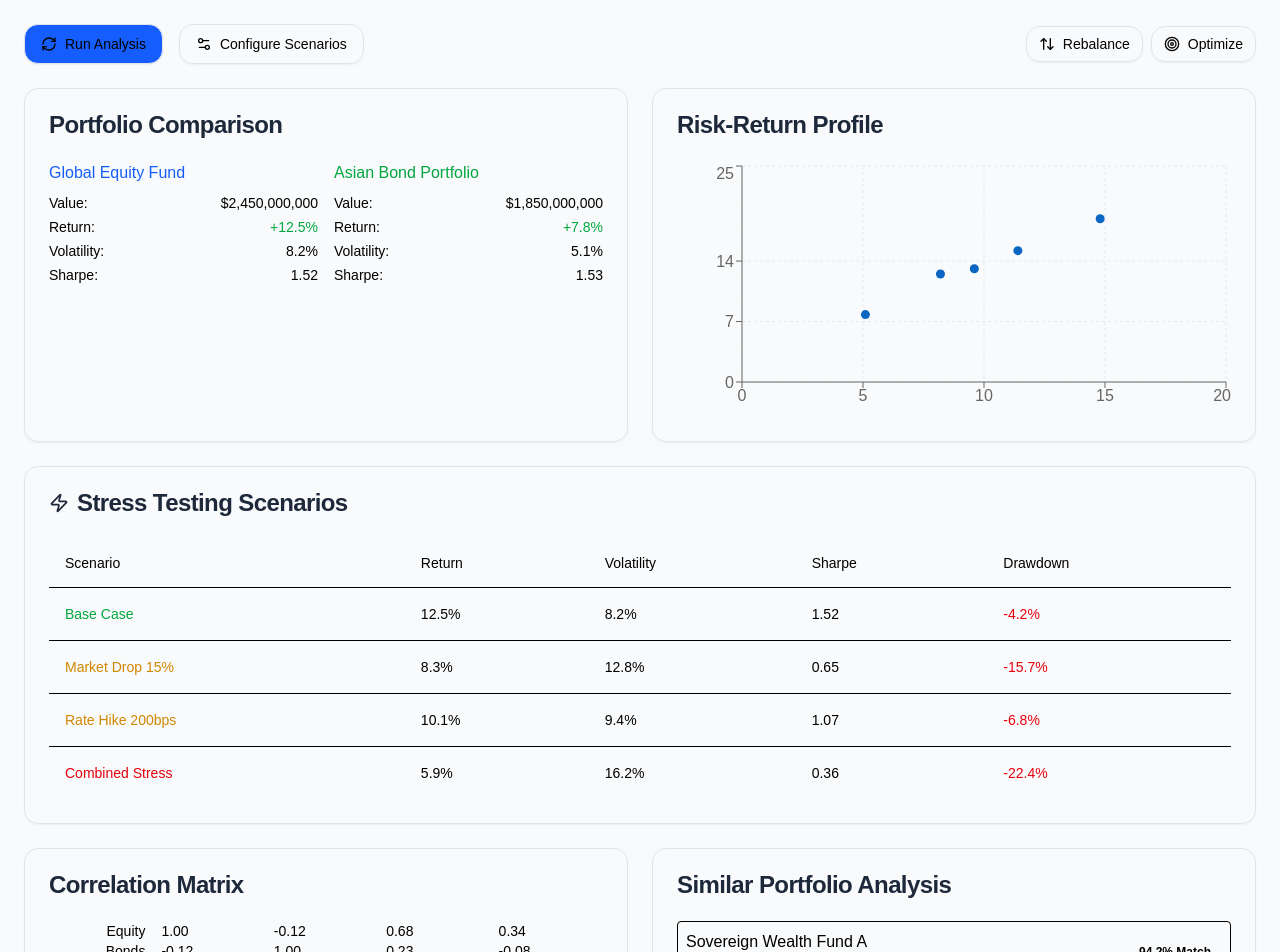
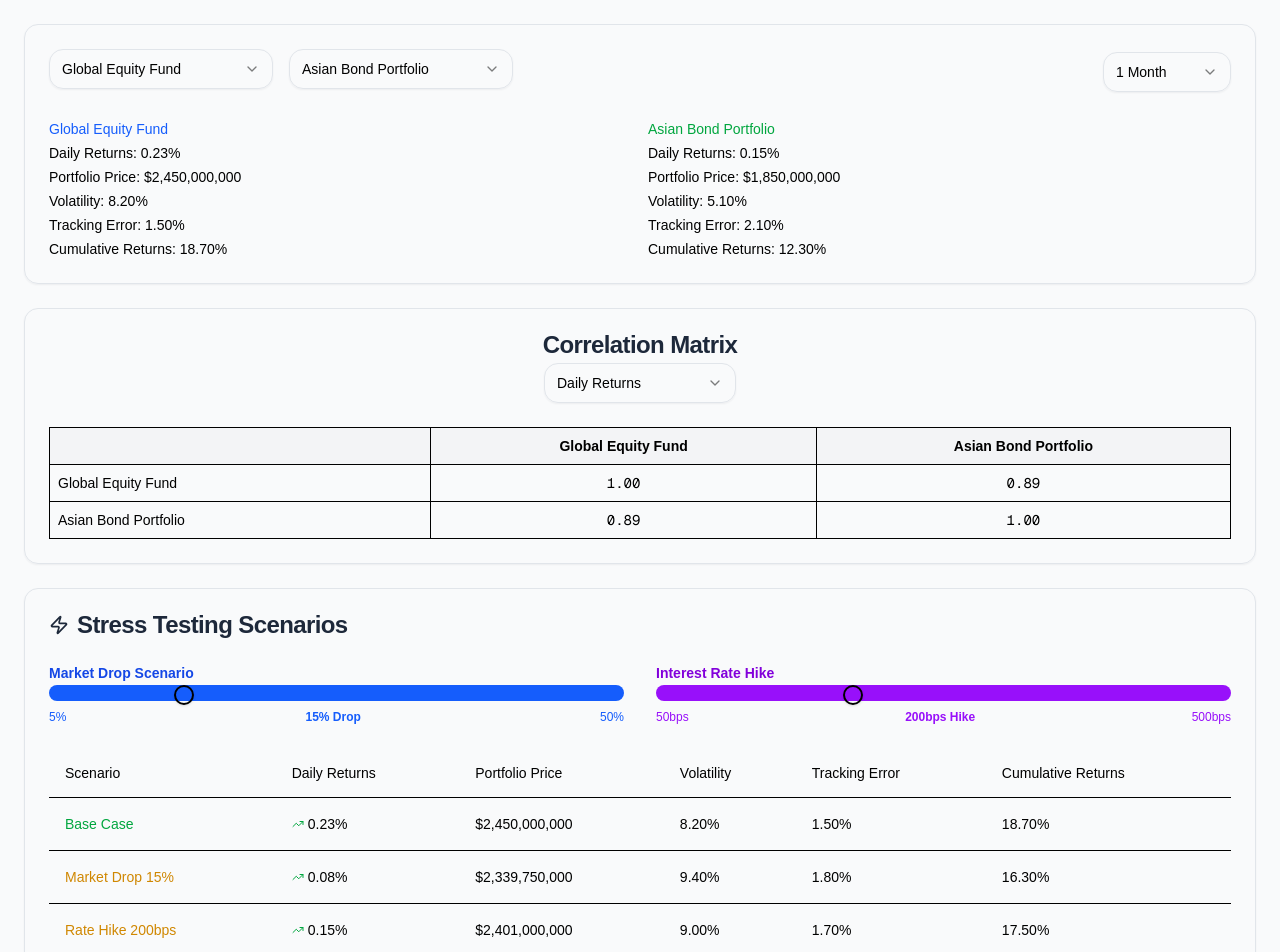
Before and after one commit to farhan-navas/gic-hacka, a Next.js app in the folder web-app/: page /portfolio in a window 1280 px wide. Shown: the top 952 px of the page. Built offline with nearby package versions, Linux system fonts and the light colour scheme.

Commit message:
Updated toggle for portfolio and visualisations

```diff
--- a/web-app/src/app/portfolio/page.tsx
+++ b/web-app/src/app/portfolio/page.tsx
@@ -7,8 +7,6 @@ import {
   CardHeader,
   CardTitle,
 } from "@/components/ui/card";
-import { Button } from "@/components/ui/button";
-import { Slider } from "@/components/ui/slider";
 import {
   Select,
   SelectContent,
@@ -16,74 +14,69 @@ import {
   SelectTrigger,
   SelectValue,
 } from "@/components/ui/select";
-import {
-  Table,
-  TableBody,
-  TableCell,
-  TableHead,
-  TableHeader,
-  TableRow,
-} from "@/components/ui/table";
-import { Badge } from "@/components/ui/badge";
-import {
-  ScatterChart,
-  Scatter,
-  XAxis,
-  YAxis,
-  CartesianGrid,
-  Tooltip,
-  ResponsiveContainer,
-} from "recharts";
-import {
-  TrendingUp,
-  TrendingDown,
-  Zap,
-  Target,
-  RefreshCw,
-  ArrowUpDown,
-  Settings2,
-} from "lucide-react";
+import { Table, TableBody, TableCell, TableHead, TableHeader, TableRow } from "@/components/ui/table";
+import { Slider } from "@/components/ui/slider";
+import { TrendingUp, TrendingDown, Zap } from "lucide-react";
 
-// mock data (later replace with API calls to FastAPI)
+// ------------------- Mock Data -------------------
 const portfolios = [
   { id: "1", name: "Global Equity Fund", value: 2450000000 },
   { id: "2", name: "Asian Bond Portfolio", value: 1850000000 },
 ];
 
-const correlationMatrix = [
-  { asset: "Equity", equity: 1.0, bonds: -0.12, reits: 0.68, commodities: 0.34 },
-  { asset: "Bonds", equity: -0.12, bonds: 1.0, reits: 0.23, commodities: -0.08 },
-  { asset: "REITs", equity: 0.68, bonds: 0.23, reits: 1.0, commodities: 0.45 },
-  { asset: "Commodities", equity: 0.34, bonds: -0.08, reits: 0.45, commodities: 1.0 },
+const portfolioMetrics = {
+  "1": { dailyReturns: 0.23, portfolioPrice: 2450000000, volatility: 8.2, trackingError: 1.5, cumulativeReturns: 18.7 },
+  "2": { dailyReturns: 0.15, portfolioPrice: 1850000000, volatility: 5.1, trackingError: 2.1, cumulativeReturns: 12.3 },
+} as const;
+
+type PortfolioId = keyof typeof portfolioMetrics;
+
+const timePeriodOptions = [
+  { value: "1W", label: "1 Week" },
+  { value: "1M", label: "1 Month" },
+  { value: "3M", label: "3 Months" },
+  { value: "6M", label: "6 Months" },
+  { value: "1Y", label: "1 Year" },
 ];
 
-export default function PortfolioPage() {
-  const [selectedPortfolioA, setSelectedPortfolioA] = useState(portfolios[0].id);
-  const [selectedPortfolioB, setSelectedPortfolioB] = useState(portfolios[1].id);
-  const [marketDropPercent, setMarketDropPercent] = useState([15]);
-  const [rateHikePercent, setRateHikePercent] = useState([200]);
-
-  const riskReturnData = [
-    { risk: 8.2, return: 12.5, name: "Global Equity Fund" },
-    { risk: 5.1, return: 7.8, name: "Asian Bond Portfolio" },
-    { risk: 11.4, return: 15.2, name: "Real Estate Investment" },
-    { risk: 14.8, return: 18.9, name: "Alternative Investments" },
-    { risk: 9.6, return: 13.1, name: "Benchmark" },
+const metricsList = [
+  { key: "dailyReturns", label: "Daily Returns" },
+  { key: "portfolioPrice", label: "Portfolio Price" },
+  { key: "volatility", label: "Volatility" },
+  { key: "trackingError", label: "Tracking Error" },
+  { key: "cumulativeReturns", label: "Cumulative Returns" },
 ];
 
-  const stressTestResults = [
-    { scenario: "Base Case", return: 12.5, volatility: 8.2, sharpe: 1.52, drawdown: -4.2 },
-    { scenario: `Market Drop ${marketDropPercent[0]}%`, return: 8.3, volatility: 12.8, sharpe: 0.65, drawdown: -15.7 },
-    { scenario: `Rate Hike ${rateHikePercent[0]}bps`, return: 10.1, volatility: 9.4, sharpe: 1.07, drawdown: -6.8 },
-    { scenario: "Combined Stress", return: 5.9, volatility: 16.2, sharpe: 0.36, drawdown: -22.4 },
-  ];
+const portfolioTimeSeries = {
+  "1": {
+    dailyReturns: [0.2, 0.3, 0.25, 0.22, 0.28, 0.24, 0.27],
+    portfolioPrice: [2450, 2455, 2460, 2462, 2465, 2466, 2468],
+    volatility: [8.1, 8.3, 8.2, 8.4, 8.2, 8.3, 8.2],
+    trackingError: [1.4, 1.5, 1.6, 1.5, 1.5, 1.4, 1.5],
+    cumulativeReturns: [18.5, 18.6, 18.7, 18.8, 18.7, 18.6, 18.7],
+  },
+  "2": {
+    dailyReturns: [0.15, 0.18, 0.17, 0.16, 0.19, 0.16, 0.17],
+    portfolioPrice: [1850, 1851, 1852, 1853, 1854, 1855, 1856],
+    volatility: [5.0, 5.2, 5.1, 5.3, 5.1, 5.2, 5.1],
+    trackingError: [2.0, 2.1, 2.2, 2.1, 2.1, 2.0, 2.1],
+    cumulativeReturns: [12.2, 12.3, 12.4, 12.3, 12.2, 12.3, 12.3],
+  },
+};
 
-  const similarPortfolios = [
-    { name: "Sovereign Wealth Fund A", similarity: 94.2, returns: 11.8, risk: 8.5 },
-    { name: "University Endowment B", similarity: 91.7, returns: 13.1, risk: 9.1 },
-    { name: "Pension Fund C", similarity: 88.3, returns: 10.9, risk: 7.8 },
-    { name: "Insurance Portfolio D", similarity: 85.6, returns: 12.3, risk: 8.9 },
-  ];
+// ------------------- Utils -------------------
+function calcCorrelation(arr1: number[], arr2: number[]): number {
+  const n = arr1.length;
+  const mean1 = arr1.reduce((a, b) => a + b, 0) / n;
+  const mean2 = arr2.reduce((a, b) => a + b, 0) / n;
+  const cov = arr1.map((v, i) => (v - mean1) * (arr2[i] - mean2)).reduce((a, b) => a + b, 0) / n;
+  const std1 = Math.sqrt(arr1.map((v) => (v - mean1) ** 2).reduce((a, b) => a + b, 0) / n);
+  const std2 = Math.sqrt(arr2.map((v) => (v - mean2) ** 2).reduce((a, b) => a + b, 0) / n);
+  return cov / (std1 * std2);
+}
+
+const formatCurrency = (value: number) =>
+  new Intl.NumberFormat("en-US", { style: "currency", currency: "USD", maximumFractionDigits: 0 }).format(value);
 
 const getScenarioColor = (scenario: string) => {
   if (scenario.includes("Base")) return "text-green-600";
@@ -91,73 +84,109 @@ export default function PortfolioPage() {
   return "text-yellow-600";
 };
 
-  const formatCurrency = (value: number) =>
-    new Intl.NumberFormat("en-US", {
-      style: "currency",
-      currency: "USD",
-      maximumFractionDigits: 0,
-    }).format(value);
+// ------------------- Component -------------------
+export default function PortfolioPage() {
+  const [selectedPortfolioA, setSelectedPortfolioA] = useState(portfolios[0].id);
+  const [selectedPortfolioB, setSelectedPortfolioB] = useState(portfolios[1].id);
+  const [selectedTimePeriod, setSelectedTimePeriod] = useState("1M");
+  const [selectedMetric, setSelectedMetric] = useState("dailyReturns");
+  const [marketDropPercent, setMarketDropPercent] = useState([15]);
+  const [rateHikePercent, setRateHikePercent] = useState([200]);
+
+  // Stress Test Calculation
+  function getStressTestResults(portfolioId: PortfolioId, marketDrop: number, rateHike: number) {
+    const base = portfolioMetrics[portfolioId];
+    const marketDropFactor = marketDrop / 50;
+    const rateHikeFactor = rateHike / 500;
+
+    return [
+      { scenario: "Base Case", ...base },
+      {
+        scenario: `Market Drop ${marketDrop}%`,
+        dailyReturns: base.dailyReturns - marketDropFactor * 0.5,
+        portfolioPrice: base.portfolioPrice * (1 - marketDropFactor * 0.15),
+        volatility: base.volatility + marketDropFactor * 4,
+        trackingError: base.trackingError + marketDropFactor * 1,
+        cumulativeReturns: base.cumulativeReturns - marketDropFactor * 8,
+      },
+      {
+        scenario: `Rate Hike ${rateHike}bps`,
+        dailyReturns: base.dailyReturns - rateHikeFactor * 0.2,
+        portfolioPrice: base.portfolioPrice * (1 - rateHikeFactor * 0.05),
+        volatility: base.volatility + rateHikeFactor * 2,
+        trackingError: base.trackingError + rateHikeFactor * 0.5,
+        cumulativeReturns: base.cumulativeReturns - rateHikeFactor * 3,
+      },
+      {
+        scenario: "Combined Stress",
+        dailyReturns: base.dailyReturns - (marketDropFactor * 0.5 + rateHikeFactor * 0.2),
+        portfolioPrice: base.portfolioPrice * (1 - marketDropFactor * 0.15) * (1 - rateHikeFactor * 0.05),
+        volatility: base.volatility + (marketDropFactor * 4 + rateHikeFactor * 2),
+        trackingError: base.trackingError + (marketDropFactor * 1 + rateHikeFactor * 0.5),
+        cumulativeReturns: base.cumulativeReturns - (marketDropFactor * 8 + rateHikeFactor * 3),
+      },
+    ];
+  }
+
+  const stressTestResults = getStressTestResults(
+    selectedPortfolioA as PortfolioId,
+    marketDropPercent[0],
+    rateHikePercent[0]
+  );
+
+  // Correlation Matrix
+  const portfolioIds = Object.keys(portfolioTimeSeries);
+  const correlationMatrix = portfolioIds.map((idA) =>
+    portfolioIds.map((idB) => {
+      const arrA = portfolioTimeSeries[idA as keyof typeof portfolioTimeSeries]?.[selectedMetric as keyof typeof portfolioTimeSeries["1"]];
+      const arrB = portfolioTimeSeries[idB as keyof typeof portfolioTimeSeries]?.[selectedMetric as keyof typeof portfolioTimeSeries["1"]];
+      if (!arrA || !arrB) return NaN;
+      return calcCorrelation(arrA, arrB);
+    })
+  );
 
   return (
     <div className="space-y-6 p-6">
-      {/* Quick Actions */}
-      <div className="flex items-center justify-between">
-        <div className="flex items-center gap-4">
-          <Button className="bg-blue-600 hover:bg-blue-700">
-            <RefreshCw className="h-4 w-4 mr-2" />
-            Run Analysis
-          </Button>
-          <Button variant="outline">
-            <Settings2 className="h-4 w-4 mr-2" />
-            Configure Scenarios
-          </Button>
+      {/* Portfolio Comparison Section */}
+      <Card>
+        <CardHeader className="flex flex-col md:flex-row md:items-center md:justify-between gap-4">
+          <div className="flex gap-4">
+            <Select value={selectedPortfolioA} onValueChange={setSelectedPortfolioA}>
+              <SelectTrigger className="w-56"><SelectValue /></SelectTrigger>
+              <SelectContent>
+                {portfolios.map((p) => <SelectItem key={p.id} value={p.id}>{p.name}</SelectItem>)}
+              </SelectContent>
+            </Select>
+            <Select value={selectedPortfolioB} onValueChange={setSelectedPortfolioB}>
+              <SelectTrigger className="w-56"><SelectValue /></SelectTrigger>
+              <SelectContent>
+                {portfolios.map((p) => <SelectItem key={p.id} value={p.id}>{p.name}</SelectItem>)}
+              </SelectContent>
+            </Select>
           </div>
-        <div className="flex items-center gap-2">
-          <Button variant="outline" size="sm">
-            <ArrowUpDown className="h-4 w-4 mr-2" />
-            Rebalance
-          </Button>
-          <Button variant="outline" size="sm">
-            <Target className="h-4 w-4 mr-2" />
-            Optimize
-          </Button>
-        </div>
-      </div>
-
-      {/* Portfolio Comparison + Risk-Return */}
-      <div className="grid grid-cols-1 lg:grid-cols-2 gap-6">
-        {/* Comparison */}
-        <Card>
-          <CardHeader>
-            <CardTitle>Portfolio Comparison</CardTitle>
+          <Select value={selectedTimePeriod} onValueChange={setSelectedTimePeriod}>
+            <SelectTrigger className="w-32"><SelectValue placeholder="Select period" /></SelectTrigger>
+            <SelectContent>
+              {timePeriodOptions.map((option) => (
+                <SelectItem key={option.value} value={option.value}>{option.label}</SelectItem>
+              ))}
+            </SelectContent>
+          </Select>
         </CardHeader>
         <CardContent>
           <div className="grid grid-cols-2 gap-4">
-              {([selectedPortfolioA, selectedPortfolioB] as string[]).map((selected, idx) => {
-                const portfolio = portfolios.find((p) => p.id === selected)!;
+            {[selectedPortfolioA, selectedPortfolioB].map((selected, idx) => {
+              const metrics = portfolioMetrics[selected as PortfolioId];
               return (
-                  <div key={idx} className="space-y-2">
+                <div key={idx} className="space-y-1 text-sm">
                   <h4 className={`font-medium ${idx === 0 ? "text-blue-600" : "text-green-600"}`}>
-                      {portfolio.name}
+                    {portfolios.find((p) => p.id === selected)?.name}
                   </h4>
-                    <div className="space-y-1 text-sm">
-                      <div className="flex justify-between">
-                        <span>Value:</span>
-                        <span>{formatCurrency(portfolio.value)}</span>
-                      </div>
-                      <div className="flex justify-between">
-                        <span>Return:</span>
-                        <span className="text-green-600">+{idx === 0 ? 12.5 : 7.8}%</span>
-                      </div>
-                      <div className="flex justify-between">
-                        <span>Volatility:</span>
-                        <span>{idx === 0 ? "8.2%" : "5.1%"}</span>
-                      </div>
-                      <div className="flex justify-between">
-                        <span>Sharpe:</span>
-                        <span>{idx === 0 ? "1.52" : "1.53"}</span>
-                      </div>
-                    </div>
+                  <div>Daily Returns: {metrics.dailyReturns.toFixed(2)}%</div>
+                  <div>Portfolio Price: {formatCurrency(metrics.portfolioPrice)}</div>
+                  <div>Volatility: {metrics.volatility.toFixed(2)}%</div>
+                  <div>Tracking Error: {metrics.trackingError.toFixed(2)}%</div>
+                  <div>Cumulative Returns: {metrics.cumulativeReturns.toFixed(2)}%</div>
                 </div>
               );
             })}
@@ -165,26 +194,49 @@ export default function PortfolioPage() {
         </CardContent>
       </Card>
 
-        {/* Risk-Return Scatter */}
+      {/* Correlation Matrix */}
       <Card>
-          <CardHeader>
-            <CardTitle>Risk-Return Profile</CardTitle>
+        <CardHeader className="flex justify-between items-center">
+          <CardTitle>Correlation Matrix</CardTitle>
+          <Select value={selectedMetric} onValueChange={setSelectedMetric}>
+            <SelectTrigger className="w-48"><SelectValue /></SelectTrigger>
+            <SelectContent>
+              {metricsList.map((m) => <SelectItem key={m.key} value={m.key}>{m.label}</SelectItem>)}
+            </SelectContent>
+          </Select>
         </CardHeader>
         <CardContent>
-            <div className="h-64">
-              <ResponsiveContainer width="100%" height="100%">
-                <ScatterChart>
-                  <CartesianGrid strokeDasharray="3 3" />
-                  <XAxis dataKey="risk" name="Risk (%)" type="number" domain={[0, 20]} />
-                  <YAxis dataKey="return" name="Return (%)" type="number" domain={[0, 25]} />
-                  <Tooltip formatter={(v, n) => [`${Number(v).toFixed(1)}%`, n]} />
-                  <Scatter data={riskReturnData} fill="hsl(var(--chart-1))" />
-                </ScatterChart>
-              </ResponsiveContainer>
-            </div>
+          <table className="min-w-full border text-sm">
+            <thead>
+              <tr className="bg-gray-100">
+                <th className="p-2 border"></th>
+                {portfolioIds.map((id) => (
+                  <th key={id} className="p-2 border text-center">
+                    {portfolios.find((p) => p.id === id)?.name}
+                  </th>
+                ))}
+              </tr>
+            </thead>
+            <tbody>
+              {portfolioIds.map((idA, i) => (
+                <tr key={idA}>
+                  <td className="p-2 border font-medium">
+                    {portfolios.find((p) => p.id === idA)?.name}
+                  </td>
+                  {portfolioIds.map((idB, j) => {
+                    const corr = correlationMatrix[i][j];
+                    return (
+                      <td key={idB} className="p-2 border text-center font-mono">
+                        {isNaN(corr) ? "-" : corr.toFixed(2)}
+                      </td>
+                    );
+                  })}
+                </tr>
+              ))}
+            </tbody>
+          </table>
         </CardContent>
       </Card>
-      </div>
 
       {/* Stress Testing */}
       <Card>
@@ -195,71 +247,78 @@ export default function PortfolioPage() {
           </CardTitle>
         </CardHeader>
         <CardContent>
+          {/* Sliders */}
+          <div className="grid grid-cols-1 md:grid-cols-2 gap-8 mb-6">
+            <div>
+              <label className="text-sm font-semibold text-blue-700">Market Drop Scenario</label>
+              <Slider
+                value={marketDropPercent}
+                onValueChange={setMarketDropPercent}
+                min={5}
+                max={50}
+                step={5}
+                className="w-full [&>span]:bg-blue-600 [&>span]:h-4 [&>span]:w-4"
+              />
+              <div className="flex justify-between text-xs text-blue-600 mt-2">
+                <span>5%</span>
+                <span className="font-bold">{marketDropPercent[0]}% Drop</span>
+                <span>50%</span>
+              </div>
+            </div>
+            <div>
+              <label className="text-sm font-semibold text-purple-700">Interest Rate Hike</label>
+              <Slider
+                value={rateHikePercent}
+                onValueChange={setRateHikePercent}
+                min={50}
+                max={500}
+                step={25}
+                className="w-full [&>span]:bg-purple-600 [&>span]:h-4 [&>span]:w-4"
+              />
+              <div className="flex justify-between text-xs text-purple-600 mt-2">
+                <span>50bps</span>
+                <span className="font-bold">{rateHikePercent[0]}bps Hike</span>
+                <span>500bps</span>
+              </div>
+            </div>
+          </div>
+
+          {/* Stress Test Results Table */}
           <Table>
             <TableHeader>
               <TableRow>
                 <TableHead>Scenario</TableHead>
-                <TableHead>Return</TableHead>
+                <TableHead>Daily Returns</TableHead>
+                <TableHead>Portfolio Price</TableHead>
                 <TableHead>Volatility</TableHead>
-                <TableHead>Sharpe</TableHead>
-                <TableHead>Drawdown</TableHead>
+                <TableHead>Tracking Error</TableHead>
+                <TableHead>Cumulative Returns</TableHead>
               </TableRow>
             </TableHeader>
             <TableBody>
-              {stressTestResults.map((r, i) => (
-                <TableRow key={i}>
-                  <TableCell className={getScenarioColor(r.scenario)}>{r.scenario}</TableCell>
-                  <TableCell>{r.return.toFixed(1)}%</TableCell>
-                  <TableCell>{r.volatility.toFixed(1)}%</TableCell>
-                  <TableCell>{r.sharpe.toFixed(2)}</TableCell>
-                  <TableCell className="text-red-600">{r.drawdown.toFixed(1)}%</TableCell>
+              {stressTestResults.map((result, idx) => (
+                <TableRow key={idx}>
+                  <TableCell className={`font-medium ${getScenarioColor(result.scenario)}`}>{result.scenario}</TableCell>
+                  <TableCell>
+                    <div className="flex items-center gap-1">
+                      {result.dailyReturns > 0 ? (
+                        <TrendingUp className="h-3 w-3 text-green-600" />
+                      ) : (
+                        <TrendingDown className="h-3 w-3 text-red-600" />
+                      )}
+                      {result.dailyReturns.toFixed(2)}%
+                    </div>
+                  </TableCell>
+                  <TableCell>{formatCurrency(result.portfolioPrice)}</TableCell>
+                  <TableCell>{result.volatility.toFixed(2)}%</TableCell>
+                  <TableCell>{result.trackingError.toFixed(2)}%</TableCell>
+                  <TableCell>{result.cumulativeReturns.toFixed(2)}%</TableCell>
                 </TableRow>
               ))}
             </TableBody>
           </Table>
         </CardContent>
       </Card>
-
-      {/* Correlation + Similar Portfolios */}
-      <div className="grid grid-cols-1 lg:grid-cols-2 gap-6">
-        {/* Correlation Matrix */}
-        <Card>
-          <CardHeader>
-            <CardTitle>Correlation Matrix</CardTitle>
-          </CardHeader>
-          <CardContent>
-            {correlationMatrix.map((row, idx) => (
-              <div key={idx} className="grid grid-cols-5 gap-2 text-sm">
-                <div className="font-medium text-right pr-2">{row.asset}</div>
-                <div>{row.equity.toFixed(2)}</div>
-                <div>{row.bonds.toFixed(2)}</div>
-                <div>{row.reits.toFixed(2)}</div>
-                <div>{row.commodities.toFixed(2)}</div>
-              </div>
-            ))}
-          </CardContent>
-        </Card>
-
-        {/* Similar Portfolios */}
-        <Card>
-          <CardHeader>
-            <CardTitle>Similar Portfolio Analysis</CardTitle>
-          </CardHeader>
-          <CardContent>
-            {similarPortfolios.map((p, idx) => (
-              <div key={idx} className="flex justify-between p-2 border rounded">
-                <div>
-                  <p className="font-medium">{p.name}</p>
-                  <p className="text-sm text-gray-500">
-                    Return: {p.returns}% | Risk: {p.risk}%
-                  </p>
-                </div>
-                <Badge>{p.similarity}% Match</Badge>
-              </div>
-            ))}
-          </CardContent>
-        </Card>
-      </div>
     </div>
   );
 }
```
Lines whose indentation alone changed are shown as unchanged.
